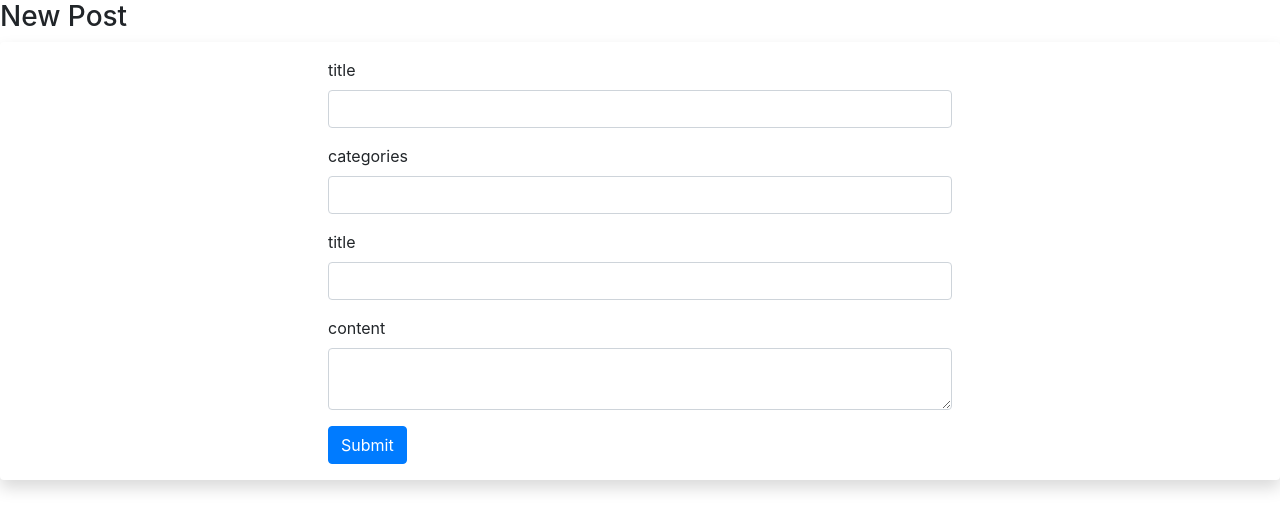
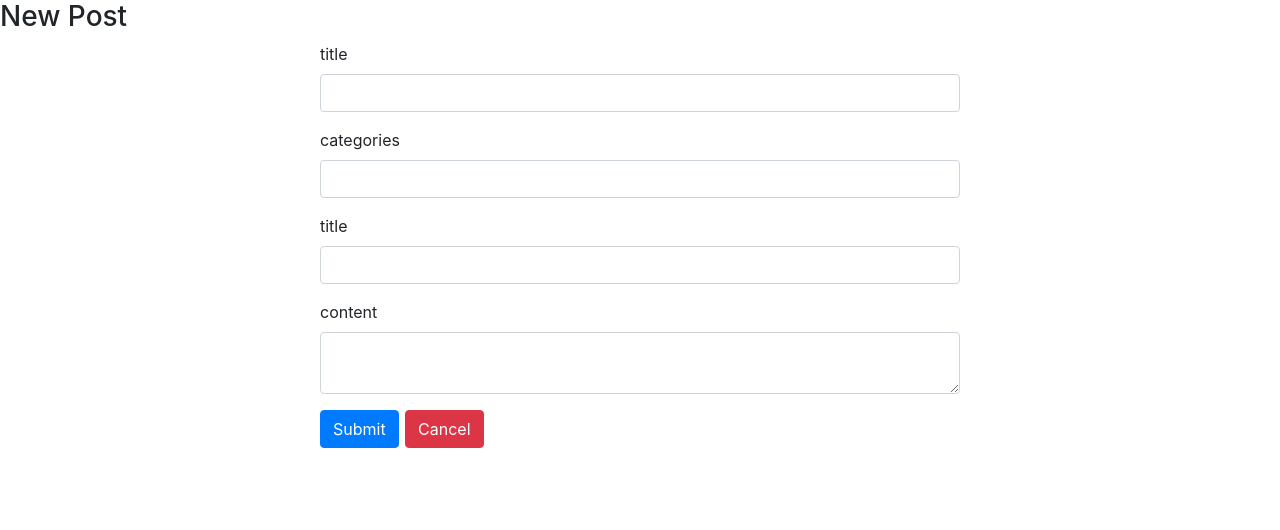
Before and after one commit to qwenzo/posts_sys, a React (Create React App) app: page /posts/new in a window 1280 px wide. Shown: the top 530 px of the page. Built offline with nearby package versions, Linux system fonts and the light colour scheme.

Commit message:
creating a link to New Posts

```diff
--- a/src/components/newPost.js
+++ b/src/components/newPost.js
@@ -1,10 +1,12 @@
 import React , {Component} from 'react';
-import {reduxForm} from 'redux-form'
+import {reduxForm} from 'redux-form';
+
+const CancelBtnStyle = {marginLeft:'1%'};
  class NewPost extends Component {
     render (){
         return(<div>
            <h3>New Post</h3>
-            <div  className="d-flex justify-content-around shadow p-3 mb-5 bg-white rounded">
+            <div  className="d-flex justify-content-around ">
         <form className="w-50">
             <div className="form-group">
                <label >title</label>
@@ -25,7 +27,8 @@ import {reduxForm} from 'redux-form'
                <label >content</label>
                <textarea className="form-control" />
                 </div>
-                <button type="submit" class="btn btn-primary">Submit</button>
+                <button type="submit" className="btn btn-primary">Submit</button>
+                <button style={CancelBtnStyle} className="btn btn-danger">Cancel</button>
             </form>
             </div>
             </div>)
--- a/src/components/posts_index.js
+++ b/src/components/posts_index.js
@@ -1,13 +1,18 @@
 import React,{Component} from 'react';
-//import {Link} from 'react-router'; <Link to=""></Link>
+import {Link} from 'react-router';
 import {connect} from 'react-redux';
-import {fetchPosts} from '../actions/index'
+import {fetchPosts} from '../actions/index';
+
+const NewPostStyle ={margin:'1% 1%'};
+
+
 class PostsIndex extends Component{
     componentWillMount(){
         this.props.fetchPosts();
     }
     render(){
         return <div>
+            <Link to="/posts/new"><div style ={NewPostStyle} className="float-right"><button className="btn btn-primary">New Post</button></div></Link>
         </div>
 
     }
```
